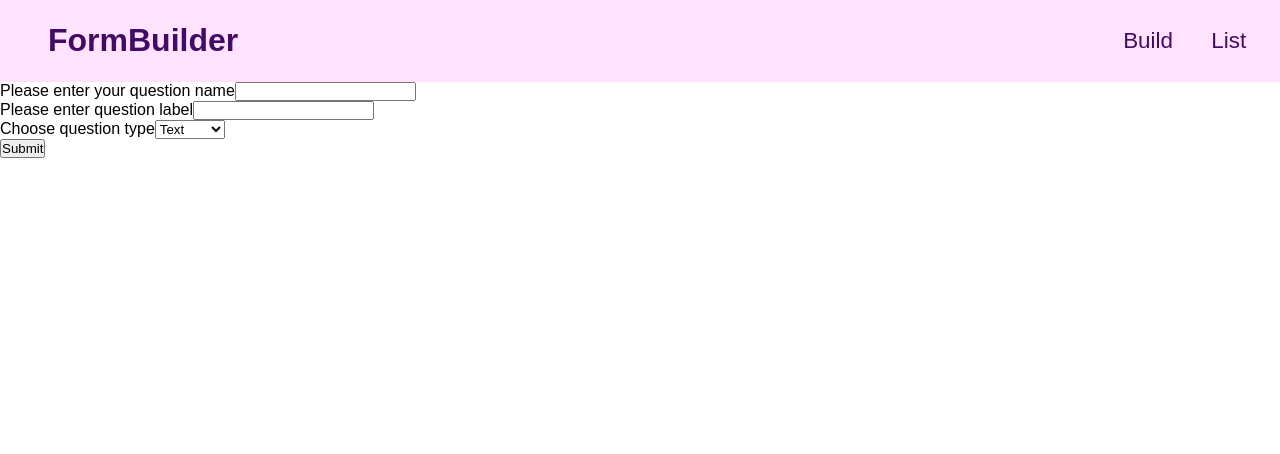
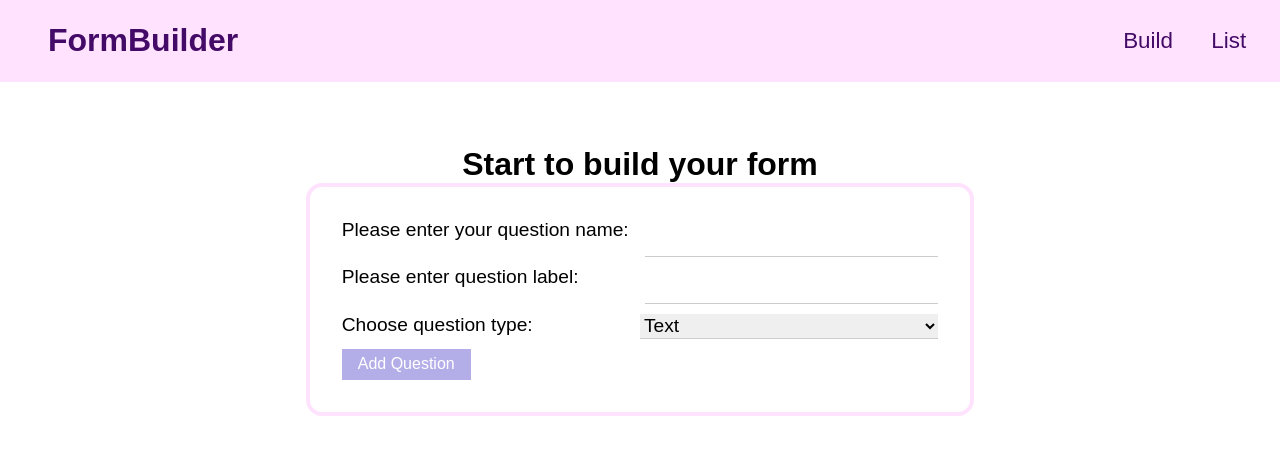
Before and after one commit to liav0208/formBuilder, a Vue app in the folder form-builder-client/: page /build in a window 1280 px wide. Shown: the top 454 px of the page. Built offline with nearby package versions, Linux system fonts and the light colour scheme.

Commit message:
Set add field to form and base button ui

```diff
--- /dev/null
+++ b/form-builder-client/src/components/UI/BaseButton.vue
@@ -0,0 +1,26 @@
+<template>
+  <button>
+    <slot></slot>
+  </button>
+</template>
+
+<style scoped>
+  button{
+    border: none;
+    padding: .4rem 1rem;
+    cursor: pointer;
+    font-size: 1rem;
+    color: #fff;
+    background-color: #b4aee8;
+  }
+
+  button:hover{
+    background-color: #a7a2d4;
+
+  }
+
+  button:focus,
+  button:active{
+    outline: none;
+  }
+</style>
--- a/form-builder-client/src/components/builder/AddField.vue
+++ b/form-builder-client/src/components/builder/AddField.vue
@@ -1,16 +1,16 @@
 <template>
   <form action="" @submit.prevent="submitForm">
     <div class="form-control">
-      <label for="qName">Please enter your question name</label>
-      <input type="text" id="qName" name="qName" v-model.trim="qName">
+      <label for="qName">Please enter your question name:</label>
+      <input type="text" id="qName" name="qName" v-model.trim="qName" ref="qName">
     </div>
     <div class="form-control">
-      <label for="qLabel">Please enter question label</label>
-      <input type="text" id="qLabel" name="qLabel" v-model.trim="qLabel">
+      <label for="qLabel">Please enter question label:</label>
+      <input type="text" id="qLabel" name="qLabel" v-model.trim="qLabel" ref="qLabel">
     </div>
     <div class="form-control">
-      <label for="qType">Choose question type</label>
-      <select name="qType" id="qType" v-model="qType">
+      <label for="qType">Choose question type:</label>
+      <select name="qType" id="qType" v-model="qType" >
         <option value="text">Text</option>
         <option value="date">Date</option>
         <option value="email">Email</option>
@@ -18,7 +18,7 @@
         <option value="number">Number</option>
       </select>
     </div>
-    <button>Submit</button>
+    <base-button>Add Question</base-button>
   </form>
 </template>
 
@@ -33,8 +33,57 @@ export default {
   },
   methods: {
     submitForm(){
-      console.log(this.qName, this.qLabel, this.qType);
+      if(this.qName === ''){
+        return this.$refs.qName.focus()
+      }else if(this.qLabel === ''){
+        return this.$refs.qLabel.focus()
+      }
+      this.$emit('send-field', this.qName, this.qLabel, this.qType)
     }
-  }
+  },
+  emits:['send-field']
 }
 </script>
+
+<style scoped>
+  form{
+    padding: 2rem;
+    border: 4px solid #ffe3fe;
+    border-radius: 1rem;
+  }
+
+  .form-control{
+    display: flex;
+    justify-content: space-between;
+    margin-bottom: .6rem;
+  }
+
+  label{
+    font-size: 1.2rem;
+    margin-bottom: 0.2em;
+  }
+
+  input{
+    font-size: 1.3rem;
+    padding: .4rem .8rem;
+    border: none;
+    border-bottom: 1px solid #ccc;
+    margin-left: 1rem;
+  }
+
+  select{
+    margin-left: 1rem;
+    font-size: 1.2rem;
+    border: none;
+    border-bottom: 1px solid #ccc;
+    width: 50%;
+
+  }
+
+  select:focus,
+  input:focus{
+    outline: none;
+    border-color: #0D6EFD;
+  }
+
+</style>
--- a/form-builder-client/src/components/builder/FormBuilder.vue
+++ b/form-builder-client/src/components/builder/FormBuilder.vue
@@ -1,6 +1,8 @@
 <template>
-  <div class="container"></div>
-  <add-field></add-field>
+  <div class="container">
+    <h1 class="page-header">Start to build your form</h1>
+    <add-field @send-field="addField"></add-field>
+  </div>
 </template>
 
 <script>
@@ -8,6 +10,27 @@ import AddField from "./AddField.vue"
 export default {
   components: {
     AddField
+  },
+  data(){
+    return {
+      fields: []
+    }
+  },
+  methods: {
+    addField(name, label, type){
+      this.fields.push({name, label, type})
+      console.log(this.fields);
+    }
   }
 }
 </script>
+
+<style scoped>
+  .container{
+    margin-top: 4rem;
+    display: flex;
+    justify-content: center;
+    align-items: center;
+    flex-direction: column;
+  }
+</style>
--- a/form-builder-client/src/main.js
+++ b/form-builder-client/src/main.js
@@ -1,9 +1,12 @@
 import { createApp } from "vue";
 import App from "./App.vue";
 import router from "./router.js";
+import BaseButton from "./components/UI/BaseButton.vue";
 
 const app = createApp(App);
 
 app.use(router);
 
+app.component("base-button", BaseButton);
+
 app.mount("#app");
```
